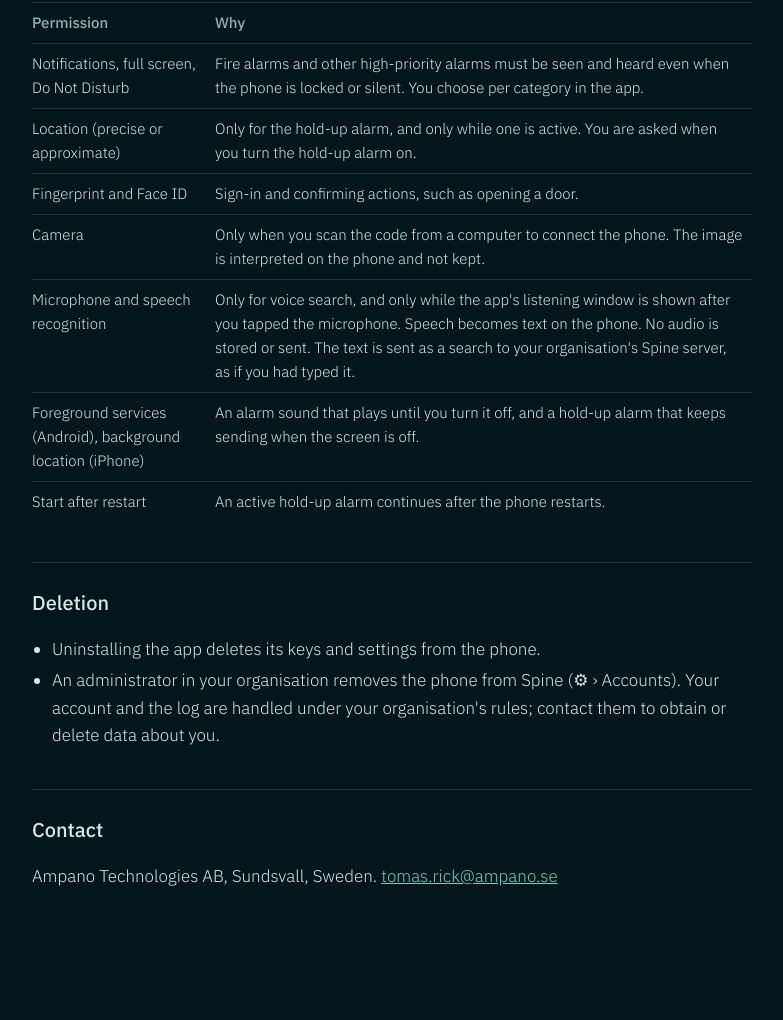
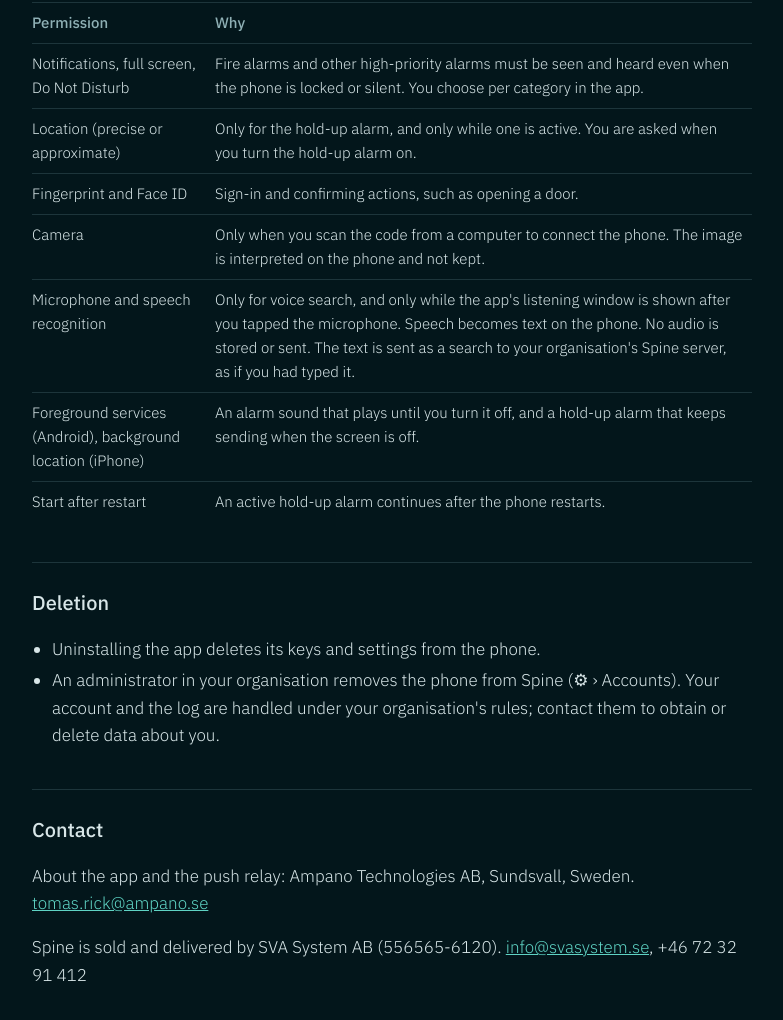
Before and after one commit to trick38/spine-web, a plain HTML site: page en/app/privacy/index.html in a window 1280 px wide. Shown: the part 1409-2429 px from the top of the page, without its empty margins (248-1031 px from the left). Before the commit the page ends 2396 px from the top, so only its background shows below. Drawn offline with Linux system fonts and the light colour scheme.

Commit message:
Integritetspolicyn: SVA System som säljare; Ampano står kvar som utgivare av appen
Co-Authored-By: Claude Opus 5.5 <noreply@anthropic.com>
Claude-Session: https://claude.ai/code/session_01BYhcbNdJtBPMEZMQ6McFXA

```diff
--- a/en/app/privacy/index.html
+++ b/en/app/privacy/index.html
@@ -65,7 +65,8 @@ table{border-collapse:collapse;width:100%;font-size:15px}td,th{border-top:1px so
 </ul>
 
 <h2>Contact</h2>
-<p>Ampano Technologies AB, Sundsvall, Sweden. <a href="mailto:tomas.rick@ampano.se">tomas.rick@ampano.se</a></p>
+<p>About the app and the push relay: Ampano Technologies AB, Sundsvall, Sweden. <a href="mailto:tomas.rick@ampano.se">tomas.rick@ampano.se</a></p>
+<p>Spine is sold and delivered by SVA System AB (556565-6120). <a href="mailto:info@svasystem.se">info@svasystem.se</a>, +46 72 32 91 412</p>
 </main>
 </body>
 </html>
```
Also changed, not shown: app/integritet/index.html (+2 -1 lines).
